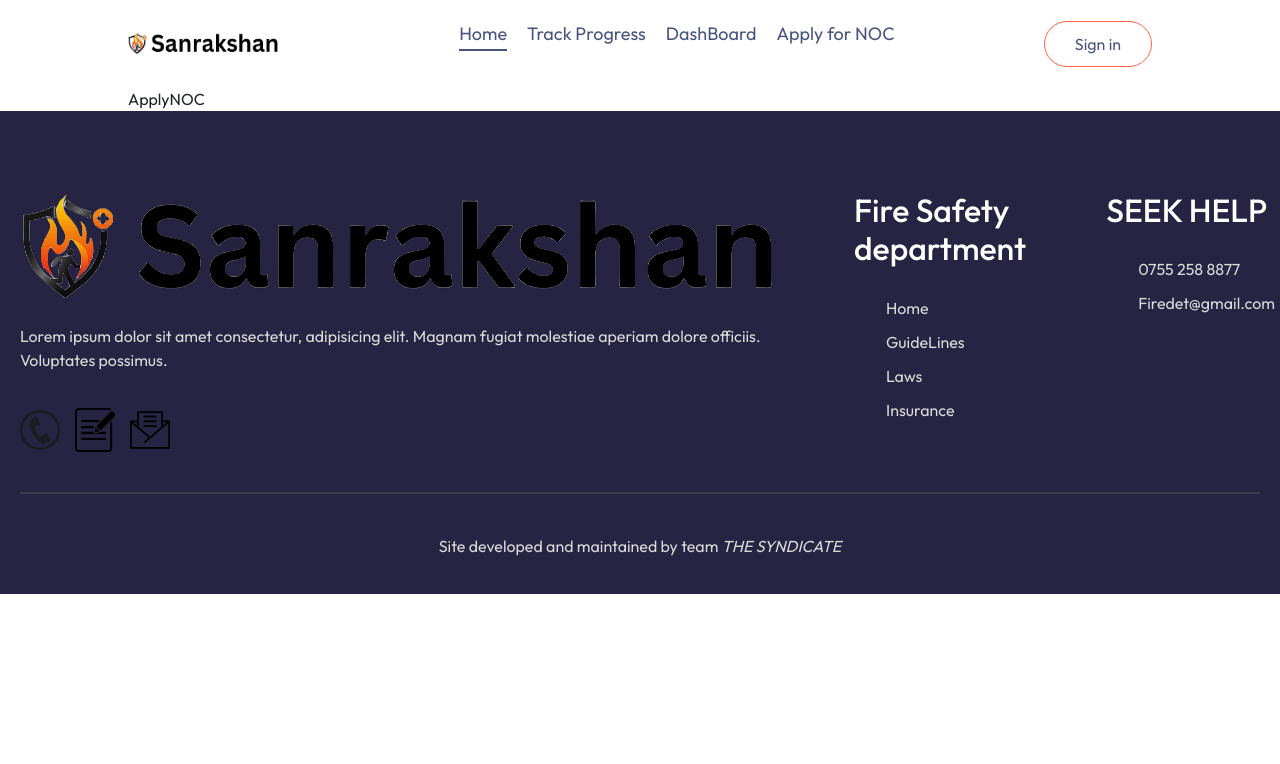
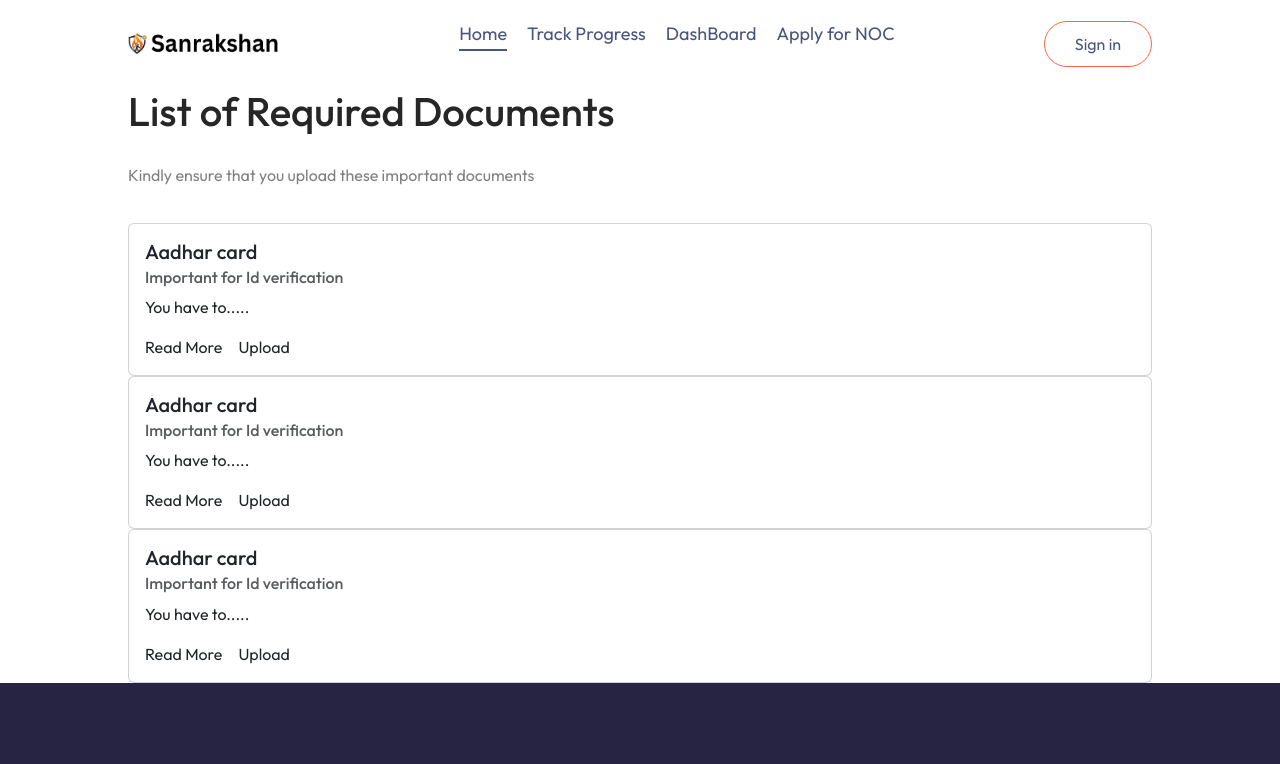
Before and after one commit to AyushSingh-Tomar/Sanrakshan, a React (Vite) app in the folder FrontEnd/: page /applynoc in a window 1280 px wide. Shown: the top 764 px of the page. Built offline with nearby package versions, Linux system fonts and the light colour scheme.

Commit message:
frontendside

```diff
--- a/FrontEnd/src/Components/Card/Card.jsx
+++ b/FrontEnd/src/Components/Card/Card.jsx
@@ -4,7 +4,7 @@ import { assets } from '../../assets/assets';
 function CardTab() {
   return (
     <Card style={{ width: '18rem' }}>
-      <Card.Img variant="top" src={assets.besafe} />
+      <Card.Img variant="top" src={assets.guideline} />
       <Card.Body>
         <Card.Title>Card Title</Card.Title>
         <Card.Text>
--- a/FrontEnd/src/Components/CheckList/CheckList.css
+++ b/FrontEnd/src/Components/CheckList/CheckList.css
@@ -0,0 +1,18 @@
+.req-docs
+{
+    display: flex;
+    flex-direction: column;
+    gap: 20px;
+}
+
+.req-docs h1{
+    color: #262626;
+    font-weight: 500;
+}
+.explore-documents-text{
+    max-width: 60%;
+    color: #808080;
+}
+.explore-documents{
+
+}
--- a/FrontEnd/src/Components/CheckList/CheckList.jsx
+++ b/FrontEnd/src/Components/CheckList/CheckList.jsx
@@ -1,8 +1,32 @@
-
+import './CheckList.css'
+import Card from 'react-bootstrap/Card';
+import {checkList} from '../../assets/assets'
 const CheckList = () => {
   return (
-    <div>CheckList</div>
+    <div className='req-docs' id='req-docs'>
+      <h1>List of Required Documents</h1>
+      <p className='explore-documents-text'>Kindly ensure that you upload these important documents</p>
+      <div className="explore-documents">
+        {checkList.map((item,index)=>{
+          return(<div key={index}className="listitem">
+                <Card style={{ width: '100%' }}>
+      <Card.Body>
+        <Card.Title>{item.name}</Card.Title>
+        <Card.Subtitle className="mb-2 text-muted">Important for Id verification</Card.Subtitle>
+        <Card.Text>
+          <p>{item.Description}</p>
+        </Card.Text>
+        <Card.Link href="#">Read More</Card.Link>
+        <Card.Link href="#">Upload</Card.Link>
+      </Card.Body>
+    </Card>
+          </div>
+
+          )
+        })}
+      </div>
+    </div>
   )
 }
 
-export default CheckList
+export {CheckList}
--- a/FrontEnd/src/Components/Header/Header.css
+++ b/FrontEnd/src/Components/Header/Header.css
@@ -14,6 +14,7 @@ gap: 1.5vw;
 max-width: 50%;
 bottom: 10%;
 left: 6vw;
+animation: FadeIn 3s;
 }
 .Header-contents h2{
       font-weight: 500;
--- a/FrontEnd/src/Components/Header/Header.jsx
+++ b/FrontEnd/src/Components/Header/Header.jsx
@@ -1,5 +1,4 @@
 import './Header.css'
-import {assets} from '../../assets/assets'
 const Header = () => {
   return (
     <>
--- a/FrontEnd/src/Context/Context.jsx
+++ b/FrontEnd/src/Context/Context.jsx
@@ -1,12 +1,12 @@
 
 import { createContext } from "react";
-import {CheckList} from '../assets/assets'
+import {checkList} from '../assets/assets'
 import {PracticeList} from '../assets/assets'
 export const Context=createContext(null);
 
 const ContextProvider=(props) =>{
   const contextValue ={
-    CheckList,
+    checkList,
     PracticeList
 // Any variable,function made here will be available at any component of the website
   }
--- a/FrontEnd/src/Pages/ApplyNOC/ApplyNOC.jsx
+++ b/FrontEnd/src/Pages/ApplyNOC/ApplyNOC.jsx
@@ -1,6 +1,11 @@
+import './ApplyNOC.css'
+import {CheckList} from '../../Components/CheckList/CheckList'
 const ApplyNOC = () => {
   return (
-    <div>ApplyNOC</div>
+    <>
+    <CheckList/>
+    <div></div>
+    </>
   )
 }
 
--- a/FrontEnd/src/assets/assets.js
+++ b/FrontEnd/src/assets/assets.js
@@ -9,6 +9,7 @@ import mail from './mail.png';
 import complaint from './complaint.png';
 import heroimg from './fireHomepage.jpg';
 import besafe from './besafe.jpg';
+import guideline from './guideline.jpg';
 // below here you will put all these images in form of an object to export, keep this export at the end , do not form copy of it.
 
 export const assets ={
@@ -19,17 +20,21 @@ export const assets ={
     mail,
     complaint,
     heroimg,
-    besafe
+    besafe,
+    guideline
     // if you add your variable at last , then no need to add a comma but add comma at the end of upper variable.
 }
 
 // this is Inspector List
-export const CheckList =[
-   { Description: "You have to.....",
+export const checkList =[
+   {name:"Aadhar card",
+    Description: "You have to.....",
     CheckMark: false},
-   { Description: "You have to.....",
+   {name:"Aadhar card",
+    Description: "You have to.....",
     CheckMark: false},
-   { Description: "You have to.....",
+   {name:"Aadhar card",
+    Description: "You have to.....",
     CheckMark: false}
 ]
 
--- a/FrontEnd/src/index.css
+++ b/FrontEnd/src/index.css
@@ -20,3 +20,11 @@ a{
   width: 80%;
   margin:auto;
 }
+@keyframes FadeIn{
+  0%{
+    opacity: 0;
+  }
+  100%{
+    opacity: 1;
+  }
+}
```
Also changed, not shown: FrontEnd/src/Components/PracticeList/PracticeList.jsx (+9 -0 lines), FrontEnd/src/assets/guideline.jpg (added).
